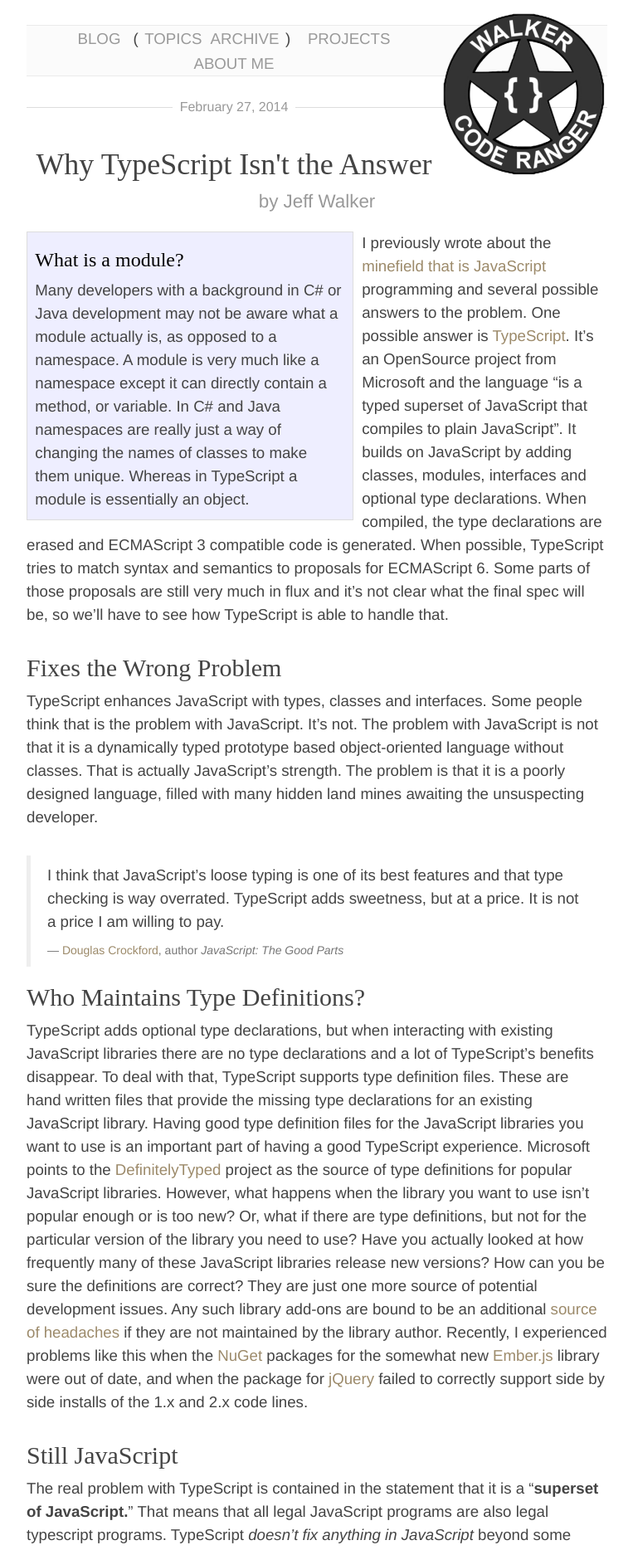
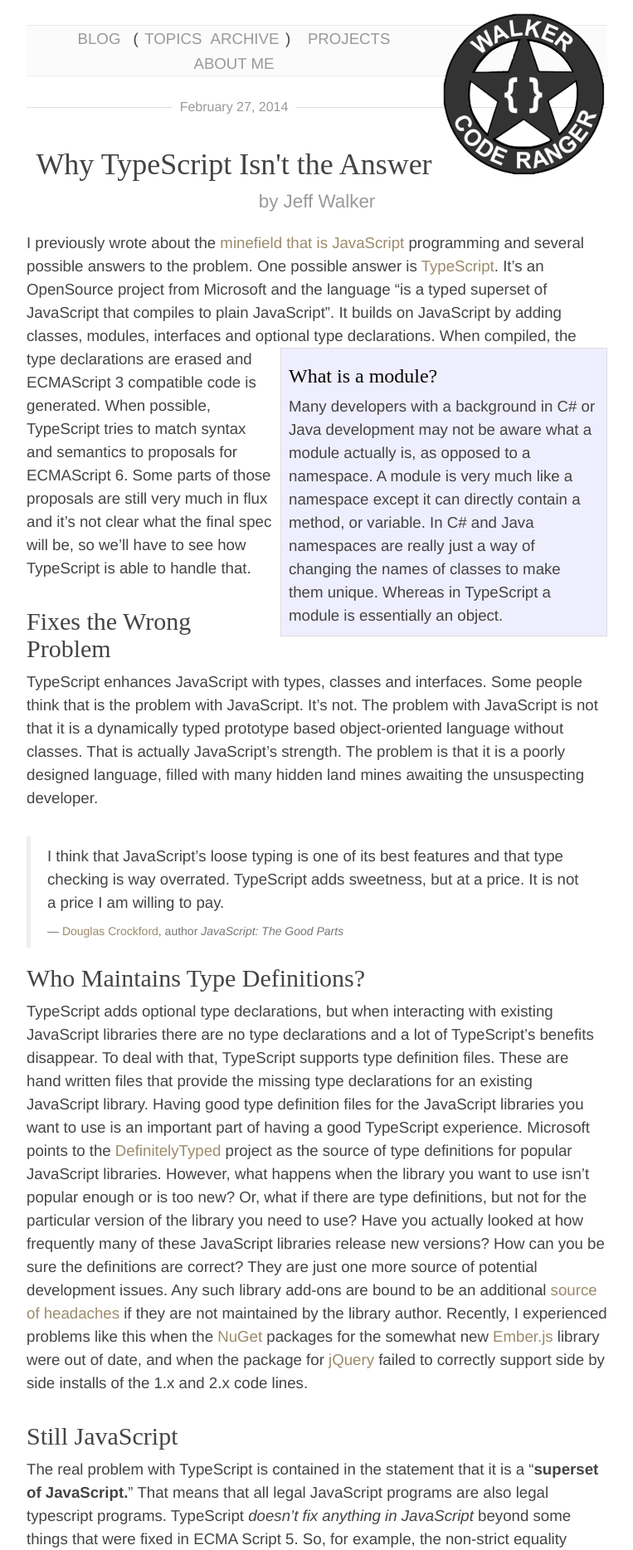
Before and after one commit to WalkerCodeRanger/WalkerCodeRanger.com, a Jekyll site: the page built from _posts/2014-02-27-typescript-isnt-the-answer.md, in a window 1280 px wide. Shown: the top 1868 px of the page at 83% size, without its empty margins (258-1021 px from the left). Built offline with Jekyll 4.4.1, drawn with Linux system fonts in a browser that asks for light colours; nearby versions of some CDN libraries; comment, search, counter and statistics services are not loaded.

Commit message:
better position aside with css

```diff
--- a/_includes/embedded-post.html
+++ b/_includes/embedded-post.html
@@ -1,4 +1,4 @@
-<article class="post">
+<article class="post" id="{{ post.id | replace: '/blog/', 'post-' | replace: '/', '-' }}">
 	<div class="pub-line"><span class="published">{{ post.date | date: "%B %-d, %Y" }}</span></div>
 	<h1><a href="{{ post.url }}/" class="internal">{{ post.title }}</a></h1>
 	<div class="byline">by <span class="author">{{ post.author }}</span></div>
--- a/_layouts/post.html
+++ b/_layouts/post.html
@@ -9,7 +9,7 @@
 {% if page.guid == null %}
 <div class="error">Post doesn't have a Guid!</div>
 {% endif %}
-<article class="post">
+<article class="post" id="{{ page.id | replace: '/blog/', 'post-' | replace: '/', '-' }}">
 	<div class="pub-line"><span class="published">{{ page.date | date: "%B %-d, %Y" }}</span></div>
 	<h1>{{ page.title }}</h1>
 	<div class="byline">by <span class="author">{{ page.author }}</span></div>
--- a/_posts/2014-02-27-typescript-isnt-the-answer.md
+++ b/_posts/2014-02-27-typescript-isnt-the-answer.md
@@ -5,13 +5,18 @@
 title: "Why TypeScript Isn't the Answer"
 guid: 52814372-82e9-4945-916a-bb2dd7915c7b
 ---
+<div class="with-aside aside-right aside-down-5" markdown="1">
+<div class="aside-placeholder" style="display: none" markdown="1">
+###What is a module?
+Many developers with a background in C# or Java development may not be aware what a module actually is, as opposed to a namespace. A module is very much like a namespace except it can directly contain a method, or variable.  In C# and Java namespaces are really just a way of changing the names of classes to make them unique.  Whereas in TypeScript a module is essentially an object.
+</div>
+I previously wrote about the [minefield that is JavaScript]({% post_url 2014-02-20-javascript-minefield %}){:class="internal"} programming and several possible answers to the problem.  One possible answer is [TypeScript](http://www.typescriptlang.org/). It's an OpenSource project from Microsoft and the language "is a typed superset of JavaScript that compiles to plain JavaScript". It builds on JavaScript by adding classes, modules, interfaces and optional type declarations.  When compiled, the type declarations are erased and ECMAScript 3 compatible code is generated. When possible, TypeScript tries to match syntax and semantics to proposals for ECMAScript 6. Some parts of those proposals are still very much in flux and it's not clear what the final spec will be, so we'll have to see how TypeScript is able to handle that.
 
-<aside markdown="1" class="left">
+<aside markdown="1">
 ###What is a module?
 Many developers with a background in C# or Java development may not be aware what a module actually is, as opposed to a namespace. A module is very much like a namespace except it can directly contain a method, or variable.  In C# and Java namespaces are really just a way of changing the names of classes to make them unique.  Whereas in TypeScript a module is essentially an object.
 </aside>
-
-I previously wrote about the [minefield that is JavaScript]({% post_url 2014-02-20-javascript-minefield %}){:class="internal"} programming and several possible answers to the problem.  One possible answer is [TypeScript](http://www.typescriptlang.org/). It's an OpenSource project from Microsoft and the language "is a typed superset of JavaScript that compiles to plain JavaScript". It builds on JavaScript by adding classes, modules, interfaces and optional type declarations.  When compiled, the type declarations are erased and ECMAScript 3 compatible code is generated. When possible, TypeScript tries to match syntax and semantics to proposals for ECMAScript 6. Some parts of those proposals are still very much in flux and it's not clear what the final spec will be, so we'll have to see how TypeScript is able to handle that.
+</div>
 
 <section markdown="1">
 ##Fixes the Wrong Problem
--- a/css/main.css
+++ b/css/main.css
@@ -122,7 +122,41 @@
 	top: -7px;
 }
 
-aside
+
+/*****************************************************************************/
+/* Aside placement based on question:
+/*  http://stackoverflow.com/questions/22109071/position-aside-part-way-up-in-paragraph-with-css/22127561?noredirect=1#22127561
+/*****************************************************************************/
+
+.with-aside
+{
+	position: relative;
+}
+
+/* the pushdown element */
+.with-aside:before
+{
+	content: "";
+	width: 0;
+}
+
+.with-aside.aside-left:before
+{
+	float: left;
+}
+
+.with-aside.aside-right:before
+{
+	float: right;
+}
+
+.with-aside.aside-down-5:before
+{
+	height: 7.5em; /* line-height is 1.5 ems */
+}
+
+/* the appearance of the aside */
+aside, .with-aside .aside-placeholder
 {
 	width: 40ex;
 	border: 1px solid #ddd;
@@ -132,20 +166,56 @@
 	margin-bottom: 1ex;
 }
 
-aside.right
+aside p:last-child, .with-aside .aside-placeholder p:last-child
+{
+	margin-bottom: 0.5em;
+}
+
+/* position the placeholder element */
+.with-aside .aside-placeholder
+{
+	display: block !important; /* override the inline style */
+	background-color: yellow;
+}
+
+.with-aside.aside-right .aside-placeholder
 {
 	float: right;
+	clear: right;
 	margin-left: 1ex;
 }
-aside.left
+
+.with-aside.aside-left .aside-placeholder
 {
 	float: left;
+	clear: left;
 	margin-right: 1ex;
 }
 
-aside p:last-child
+/* the aside itself */
+aside
 {
-	margin-bottom: 0.5em;
+	position: absolute;
+	width: 40ex;
+	border: 1px solid #ddd;
+	background-color: #eef;
+	padding: 0 .5em;
+	color: black;
+	margin-bottom: 1ex;
+}
+
+.aside-right aside
+{
+	right: 0;
+}
+.aside-left aside
+{
+	left: 0;
+}
+
+.aside-down-5 aside
+{
+	top: 7.5em; /* line-height is 1.5 ems */
 }
 
 /*****************************************************************************/
```
